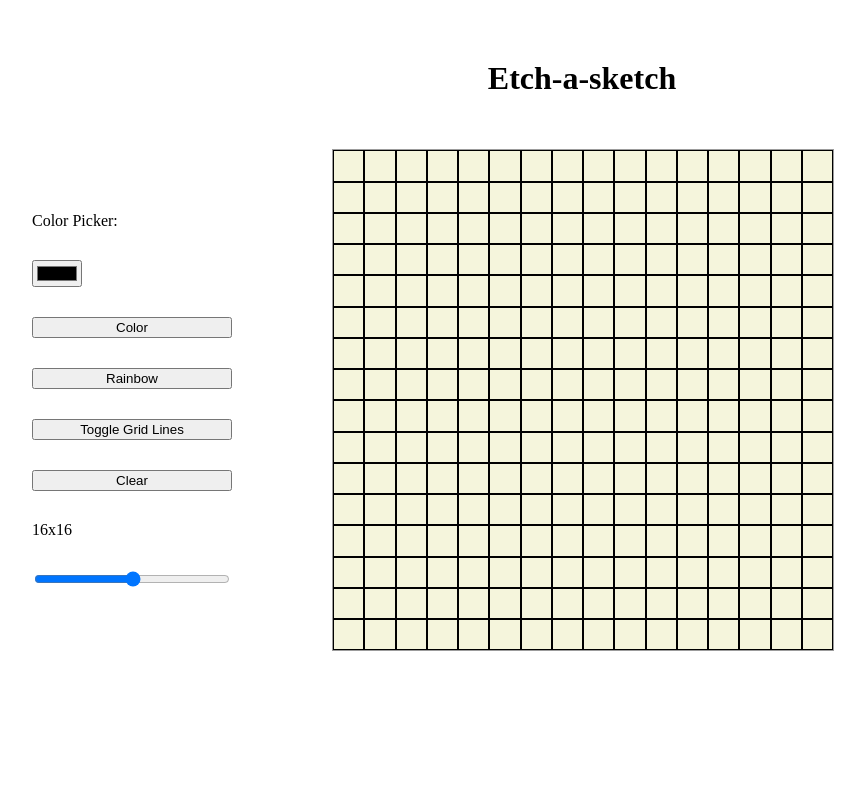
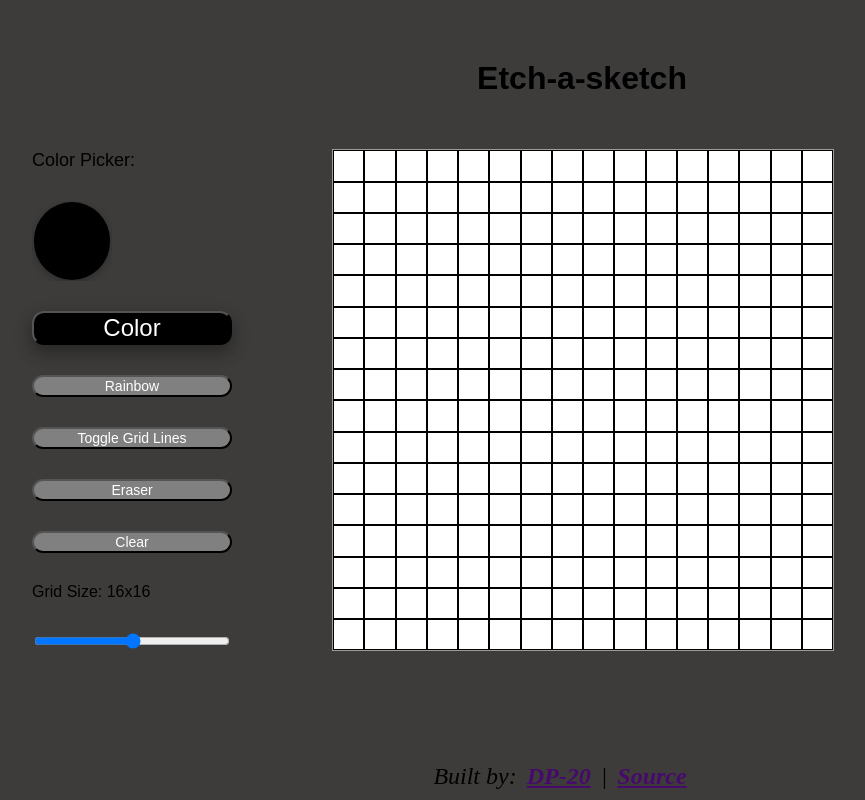
Before and after one commit to DP-20/etch-a-sketch, a plain HTML site: page index.html in a window 1280 px wide. Both pictures are taken after a click on the button "Color". Shown: the whole page, without its empty margins (58-923 px from the left). Drawn offline with Linux system fonts and the light colour scheme.

Commit message:
Finished full project, funtioning correctly

```diff
--- a/index.html
+++ b/index.html
@@ -13,17 +13,22 @@
 
         <main class="main">
             <div class="controls">
-                <label for="colorpicker">Color Picker: </label>
-                <input type="color" id="colorpicker" value="#000000">
-                <button id="colorBtn">Color</button>
-                <button id="rainbowBtn">Rainbow</button>
-                <button id="linesBtn">Toggle Grid Lines</button>
-                <button id="clearBtn">Clear</button>
-                <div class="slide-value" id="sizeVal">16x16</div>
+                <label class='label' for="colorpicker">Color Picker: </label>
+                <input type="color" id="colorpicker"value="#000000">
+                <button class="button hov" id="colorBtn">Color</button>
+                <button class="button hov" id="rainbowBtn">Rainbow</button>
+                <button class="button" id="linesBtn">Toggle Grid Lines</button>
+                <button class="button hov" id="eraseBtn">Eraser</button>
+                <button class="button" id="clearBtn">Clear</button>
+                <div class="slide-value" id="sizeVal">Grid Size: 16x16</div>
                 <input type="range" min="1" max="64" class="slider" id="sizeSlider">
             </div>
             <div id="grid" class="grid"></div>
             <script src="script.js"> </script>
         </main>
+        <footer class="footer">
+            Built by:
+            <a class="footer-link" href="https://github.com/DP-20/"target="_blank">DP-20</a> | <a class="footer-link" href="https://github.com/DP-20/etch-a-sketch"target="_blank">Source</a>
+        </footer>
     </body>
 </html>
--- a/script.js
+++ b/script.js
@@ -1,10 +1,9 @@
 const DEFAULT_SIZE = 16;
 let currentSize = DEFAULT_SIZE;
 let gridBox = [];
+let lines = true;
 let mouseDown = false;
-let lines = true;
-let colors = false;
-let rainbow = false;
+let currentMode = 'blank';
 const grid = document.getElementById('grid');
 const colorChange = document.getElementById('colorpicker');
 
@@ -35,22 +34,26 @@ document.body.onmouseup = () => (mouseDown = false);
 // This function will be used to change the color of the squares in the grid
 function changeColor(e){
     if(e.type === 'mouseover' && !mouseDown) return;
-    if(colors == false && rainbow == false){
+    if(currentMode === 'blank'){
         e.target.style.backgroundColor = 'black';
     }
-    else{
-        if(colors){
-            e.target.style.backgroundColor = colorChange.value;
-        }
+    else if(currentMode === 'color'){
+        e.target.style.backgroundColor = colorChange.value;
     }
-
-    if(rainbow){
+    else if(currentMode === 'rainbow'){
+        //colorBtn.style.backgroundColor = 'grey';
         const randomR = Math.floor(Math.random() * 256);
         const randomG = Math.floor(Math.random() * 256);
         const randomB = Math.floor(Math.random() * 256);
         const bgColor = "rgb("+ randomR + ", " + randomG + ", " + randomB + ")";
-        console.log(bgColor);
         e.target.style.backgroundColor = bgColor;
+    }
+    else if(currentMode === 'erase'){
+        //colorBtn.style.backgroundColor = 'grey';
+        e.target.style.backgroundColor = '';
+    }
+    else{
+
     }
 
 }
@@ -77,7 +80,7 @@ sizeSlider.onchange = (e) => changeSize(e.target.value);
 
 //This function updates the size value shown in the text 'size x size'
 function updateSizeValue(value){
-    sizeValue.innerHTML = `${value} x ${value}`;
+    sizeValue.innerHTML = `Grid Size: ${value} x ${value}`;
 }
 
 /* This function is used to update the size of the grid depending on the value of the slider
@@ -133,14 +136,15 @@ colorBtn.onclick = () => setColorMode();
  * If the button is clicked again it will be set to off
 */
 function setColorMode(){
-    if(colors == false){
-        colors = true;
+    if(currentMode != 'color'){
+        setCurrentMode('color');
     }
     else{
-        colors = false;
-        colorChange.value = '#000000';
+        setCurrentMode('blank');
     }
+
 }
+
 
 //Add functionality to the rainbow button
 let rainbowBtn = document.getElementById('rainbowBtn');
@@ -150,16 +154,76 @@ rainbowBtn.onclick = () => setRainbowMode();
  * If it is clicked again, it will set rainbow mode to off
 */
 function setRainbowMode(){
-    if(rainbow == false){
-        rainbow = true;
+    if(currentMode != 'rainbow'){
+        setCurrentMode('rainbow');
     }
     else{
-        rainbow = false;
-        colorChange.value = '#000000';
+        setCurrentMode('blank');
     }
+}
+
+//Add functionality to Erase button
+let eraseBtn = document.getElementById('eraseBtn');
+eraseBtn.onclick = () => setEraseMode();
+
+/* This function will set the eraser button to on
+ * If erase mode is on, any click of a color will reset the background to its original
+ * color. Clicking the eraser button will turn of the erase mode
+ */
+function setEraseMode(){
+    if(currentMode != 'erase'){
+        setCurrentMode('erase');
+    }
+    else{
+        setCurrentMode('blank');
+    }
+}
+
+//This function will set which button is active
+function activateButton(mode){
+    if(currentMode == 'color'){
+        colorBtn.classList.remove('active');
+    }
+    else if(currentMode == 'rainbow'){
+        rainbowBtn.classList.remove('active');
+    }
+    else if(currentMode == 'erase'){
+        eraseBtn.classList.remove('active');
+    }
+
+    if(mode == 'color'){
+        colorBtn.classList.add('active');
+        //colorBtn.classList.add('colorChange');
+    }
+    else if(mode == 'rainbow'){
+        rainbowBtn.classList.add('active');
+    }
+    else if(mode == 'erase'){
+        eraseBtn.classList.add('active');
+    }
+}
+
+//This function will set the current mode and activate the corresponding button
+function setCurrentMode(mode){
+    if(mode == 'color'){
+        myInterval = setInterval(() => {
+            if(colorChange.value == "#000000"){
+                colorBtn.style.color = 'white';
+            }
+            colorBtn.style.backgroundColor = colorChange.value;
+        }, 200);
+    }
+    else if(mode != 'color'){
+        clearInterval(myInterval);
+        colorBtn.style.backgroundColor = 'grey';
+    }
+    activateButton(mode);
+    currentMode = mode;
+
 }
 
 
 window.onload = () => {
     createGrid(DEFAULT_SIZE);
+    activateButton(currentMode);
 }
--- a/style.css
+++ b/style.css
@@ -9,7 +9,7 @@
 
 .gridBox{
     /*border: 1px solid black;*/
-    background-color: beige;
+    background-color: white;
 
 }
 
@@ -36,6 +36,7 @@ h1{
 
 .title{
     text-align: center;
+    font-family: fantasy;
 }
 
 .controls{
@@ -43,4 +44,80 @@ h1{
     flex-direction: column;
     gap: 30px;
     width: 200px;
+    background-color: rgb(61, 60, 59);
 }
+
+.button{
+    border-radius: 12px;
+    background-color: grey;
+    color: white;
+    text-align: center;
+    font-size: 14px;
+}
+
+.hov:hover{
+    box-shadow: 0 8px 16px 0 rgba(0,0,0,0.2), 0 6px 20px 0 rgba(0,0,0,0.19);
+    font-size: 24px;
+}
+
+.active{
+    background-color: rgb(145, 9, 145);
+    color: black;
+    font-size: 24px;
+    box-shadow: 0 8px 16px 0 rgba(0,0,0,0.2), 0 6px 20px 0 rgba(0,0,0,0.19);
+}
+body{
+    background-color: rgb(61, 60, 59);
+}
+
+input[type='color'] {
+    /*-webkit-appearance: none;*/
+    width: 80px;
+    height: 80px;
+    border: none;
+    background-color: rgb(61, 60, 59);
+}
+
+input[type='color']::-webkit-color-swatch-wrapper {
+    padding: 0;
+}
+
+input[type='color']::-webkit-color-swatch {
+    border: none;
+    border-radius: 50px;
+    box-shadow: rgba(0, 0, 0, 0.24) 0px 3px 8px;
+}
+
+.label{
+    font-family: fantasy;
+    font-size: large;
+}
+
+.slide-value{
+    font-family: fantasy;
+}
+
+.footer{
+    display: flex;
+    align-items: center;
+    padding: 10px;
+    bottom: 0;
+    left: 0;
+    justify-content: center;
+    gap: 10px;
+    position: absolute;
+    width: 95%;
+    font-size: 24px;
+    font-style: oblique;
+}
+
+.footer-link {
+    color: #47096b;
+    font-weight: bold;
+    transition: all 0.2s;
+}
+
+.footer-link:hover {
+    color: #FFED66;
+    transition: all 0.2s;
+}
```
